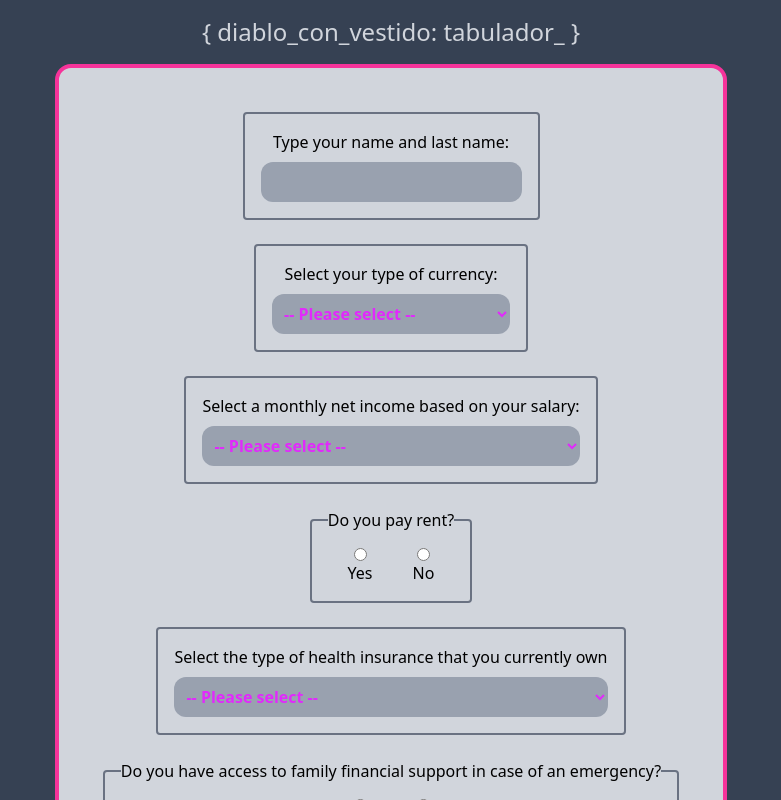
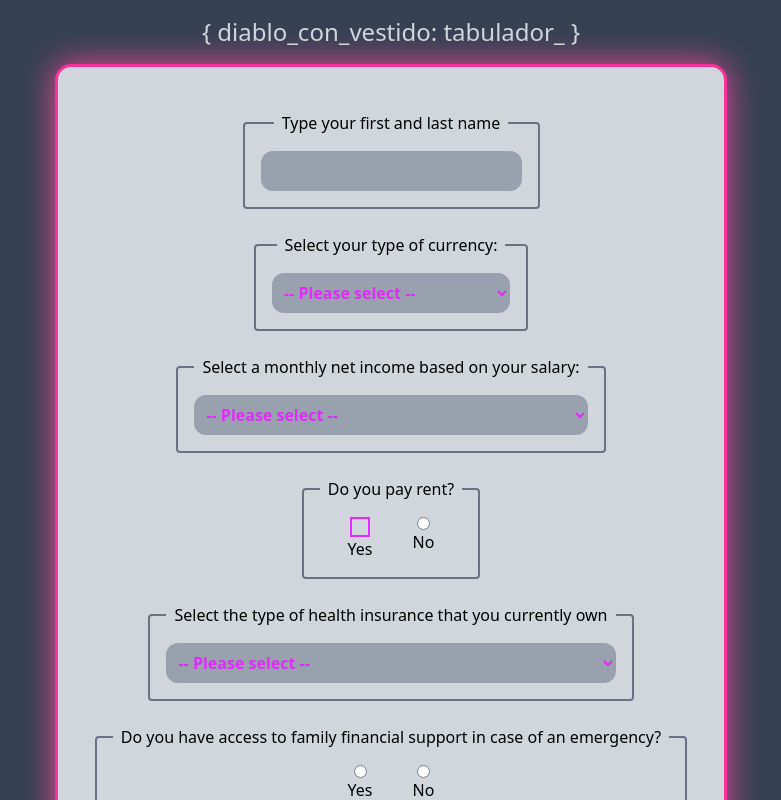
Before and after one commit to pattames/tabulador_diablo_frontend_user, a React (Vite) app: page / in a window 1280 px wide. Shown: the top 800 px of the page, without its empty margins (249-1030 px from the left). Built offline with nearby package versions, Linux system fonts and the light colour scheme.

Commit message:
fix: fieldset for all inputs, fix: radio new design, feat: add glow to border

```diff
--- a/package.json
+++ b/package.json
@@ -10,6 +10,9 @@
     "preview": "vite preview"
   },
   "dependencies": {
+    "@fortawesome/fontawesome-svg-core": "^6.7.2",
+    "@fortawesome/free-solid-svg-icons": "^6.7.2",
+    "@fortawesome/react-fontawesome": "^0.2.2",
     "@tailwindcss/vite": "^4.0.14",
     "react": "^19.0.0",
     "react-dom": "^19.0.0",
--- a/src/App.jsx
+++ b/src/App.jsx
@@ -1,5 +1,8 @@
 import { useState } from "react";
 import { PacmanLoader } from "react-spinners";
+import { FontAwesomeIcon } from "@fortawesome/react-fontawesome";
+import { faCheck } from "@fortawesome/free-solid-svg-icons";
+import { faX } from "@fortawesome/free-solid-svg-icons";
 
 function App() {
   //Data states
@@ -66,11 +69,11 @@ function App() {
     <>
       <h1 className="text-2xl text-gray-300 text-center p-4">{title}</h1>
       <form
-        className="flex flex-col bg-gray-300 border-4 border-pink-500 items-center text-center max-w-2xl p-8 rounded-2xl mx-auto text-md"
+        className="flex flex-col bg-gray-300 border-3 border-pink-500 animate-borderGlow items-center text-center max-w-2xl p-8 rounded-2xl mx-auto text-md"
         onSubmit={handleClientForm}
       >
-        <div className="flex flex-col border-2 border-gray-500 rounded-sm p-4 gap-2 my-3">
-          <label htmlFor="name">Type your name and last name:</label>
+        <fieldset className="flex flex-col border-2 border-gray-500 rounded-sm p-4 gap-2 my-3">
+          <legend className="px-2">Type your first and last name</legend>
           <input
             className="bg-gray-400 rounded-xl p-2 text-fuchsia-500 font-semibold"
             type="text"
@@ -80,9 +83,9 @@ function App() {
             onChange={(e) => setName(e.target.value)}
             required
           />
-        </div>
-        <div className="flex flex-col border-2 border-gray-500 rounded-sm p-4 gap-2 my-3">
-          <label htmlFor="currency">Select your type of currency:</label>
+        </fieldset>
+        <fieldset className="flex flex-col border-2 border-gray-500 rounded-sm p-4 gap-2 my-3">
+          <legend className="px-2">Select your type of currency:</legend>
           <select
             className="bg-gray-400 rounded-xl p-2 text-fuchsia-500 font-semibold"
             name="currency"
@@ -98,11 +101,11 @@ function App() {
             <option value="USD">USD (United States dolar)</option>
             <option value="MXN">MXN (Mexican peso)</option>
           </select>
-        </div>
-        <div className="flex flex-col border-2 border-gray-500 rounded-sm p-4 gap-2 my-3">
-          <label htmlFor="netIncome">
+        </fieldset>
+        <fieldset className="flex flex-col border-2 border-gray-500 rounded-sm p-4 gap-2 my-3">
+          <legend className="px-2">
             Select a monthly net income based on your salary:
-          </label>
+          </legend>
           <select
             className="bg-gray-400 rounded-xl p-2 text-fuchsia-500 font-semibold"
             name="netIncome"
@@ -118,12 +121,14 @@ function App() {
             {currency === "USD" && <option value="1500">1,500 dolars</option>}
             {currency === "MXN" && <option value="20000">20,000 pesos</option>}
           </select>
-        </div>
+        </fieldset>
         <fieldset className="flex flex-col border-2 border-gray-500 rounded-sm p-4 gap-2 my-3">
-          <legend>Do you pay rent?</legend>
+          <legend className="px-2">Do you pay rent?</legend>
           <div className="flex justify-center gap-10">
-            <div className="flex flex-col">
+            <div className="flex flex-col items-center">
+              <div className="grid place-items-center">
                 <input
+                  className="appearance-none w-5 h-5 border-2 border-fuchsia-500 col-start-1 row-start-1 z-10"
                   type="radio"
                   name="rent"
                   id="rent-yes"
@@ -134,6 +139,14 @@ function App() {
                   //only one required per radio combo
                   required
                 />
+                {rent === "Yes" && (
+                  <FontAwesomeIcon
+                    icon={faCheck}
+                    size="sm"
+                    className="col-start-1 row-start-1 z-0 mx-auto text-fuchsia-500"
+                  />
+                )}
+              </div>
               <label htmlFor="rent-yes">Yes</label>
             </div>
             <div className="flex flex-col">
@@ -149,10 +162,10 @@ function App() {
             </div>
           </div>
         </fieldset>
-        <div className="flex flex-col border-2 border-gray-500 rounded-sm p-4 gap-2 my-3">
-          <label htmlFor="healthInsurance">
+        <fieldset className="flex flex-col border-2 border-gray-500 rounded-sm p-4 gap-2 my-3">
+          <legend className="px-2">
             Select the type of health insurance that you currently own
-          </label>
+          </legend>
           <select
             className="bg-gray-400 rounded-xl p-2 text-fuchsia-500 font-semibold"
             name="healthInsurance"
@@ -168,9 +181,9 @@ function App() {
             <option value="Public">Public</option>
             <option value="None">None</option>
           </select>
-        </div>
+        </fieldset>
         <fieldset className="flex flex-col border-2 border-gray-500 rounded-sm p-4 gap-2 my-3">
-          <legend>
+          <legend className="px-2">
             Do you have access to family financial support in case of an
             emergency?
           </legend>
@@ -201,7 +214,7 @@ function App() {
           </div>
         </fieldset>
         <fieldset className="flex flex-col border-2 border-gray-500 rounded-sm p-4 gap-2 my-3">
-          <legend>
+          <legend className="px-2">
             Are you a part of some kind of private club like an athletic club,
             country club, etc.?
           </legend>
--- a/src/index.css
+++ b/src/index.css
@@ -3,3 +3,16 @@
 html {
   background-color: var(--color-gray-700);
 }
+
+@theme {
+  --animate-borderGlow: borderGlow 1.2s cubic-bezier(0.4, 0, 0.6, 1) infinite;
+  @keyframes borderGlow {
+    0%,
+    100% {
+      box-shadow: 0 0 5px #ec4899;
+    }
+    50% {
+      box-shadow: 0 0 40px #ec4899;
+    }
+  }
+}
```
Also changed, not shown: 1 other file (tests, documents, lock files or other folders). Lines whose indentation alone changed are shown as unchanged.
